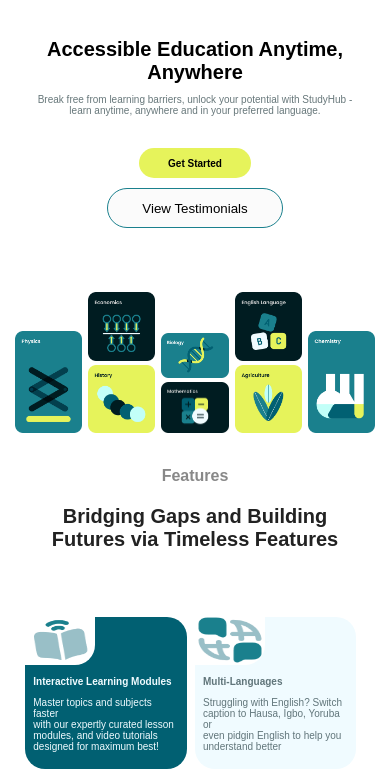
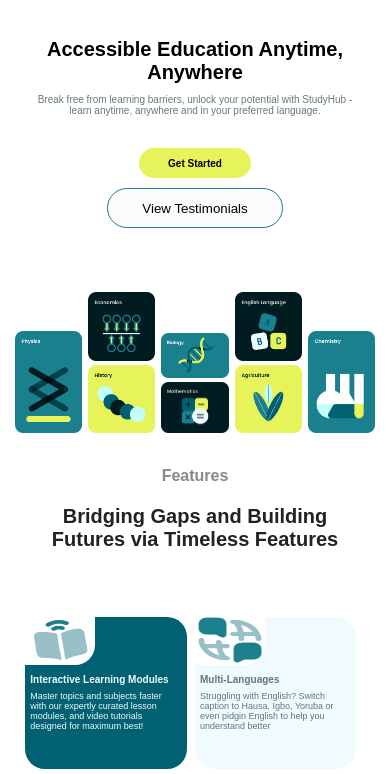
Before and after one commit to fyneboy001/StudyHub_Webapp, a plain HTML site: page Landingpage/index.html in a window 390 px wide. Shown: the part 70-844 px from the top of the page. Drawn offline with Linux system fonts and the light colour scheme.

Commit message:
modifications

```diff
--- a/Landingpage/style.css
+++ b/Landingpage/style.css
@@ -942,11 +942,11 @@
   }
   .Interactive h5 {
     font-size: 10px;
-    padding: 5px 8px;
+    padding: 3px 5px;
   }
   .Interactive p {
-    font-size: 10px;
-    padding: 5px 8px;
+    font-size: 9px;
+    padding: 3px 5px;
   }
   .Subject-links {
     gap: 10px;
```
